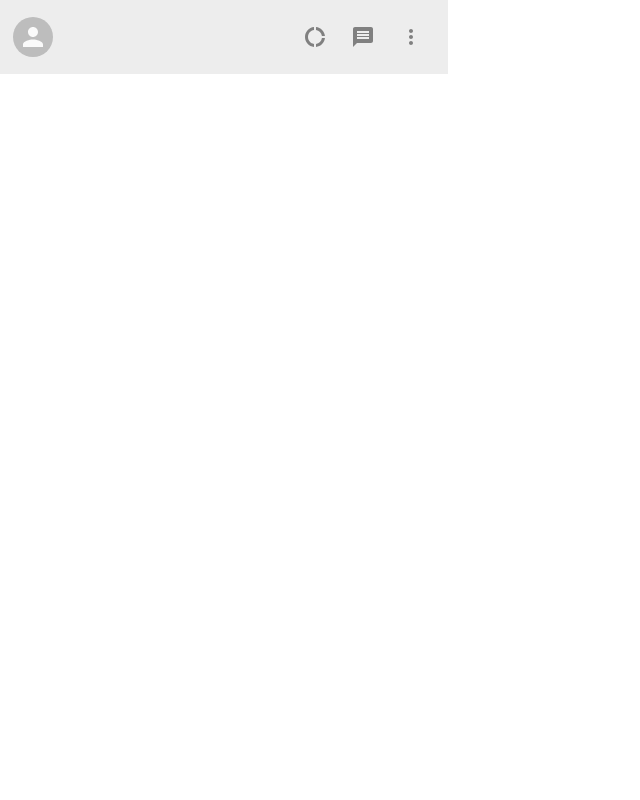
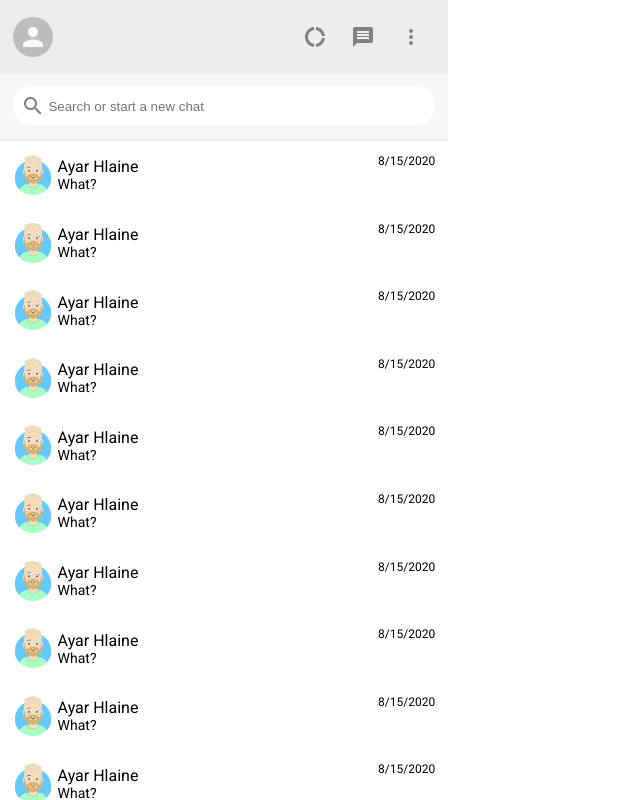
Before and after one commit to ayarhlaine/whatsapp-clone, a React (Create React App) app: page / in a window 1280 px wide. Shown: the whole page, without its empty margins (0-640 px from the left). Built offline with nearby package versions, Linux system fonts and the light colour scheme.

Commit message:
Added Side Bar Messages

```diff
--- a/src/Sidebar/Sidebar.jsx
+++ b/src/Sidebar/Sidebar.jsx
@@ -1,10 +1,20 @@
-import React from 'react';
+import React, { useState } from 'react';
 import { Avatar, IconButton } from '@material-ui/core';
 import DonutLargeOutlinedIcon from '@material-ui/icons/DonutLargeOutlined';
 import MessageIcon from '@material-ui/icons/Message';
 import MoreVertIcon from '@material-ui/icons/MoreVert';
+import SearchIcon from '@material-ui/icons/Search';
+import ArrowBackIcon from '@material-ui/icons/ArrowBack';
 import './Sidebar.scss';
+import SidebarMessage from './SidebarMessage/SidebarMessage';
 function Sidebar() {
+    const [isInputFocus, setIsInputFocus] = useState(false);
+    const onInputFocusIn = () => {
+        setIsInputFocus(true);
+    }
+    const onInputFocusOut = () => {
+        setIsInputFocus(false);
+    }
     return (
         <div className="sidebar">
             <div className="sidebar__header">
@@ -21,9 +31,41 @@ function Sidebar() {
                     </IconButton>
                 </div>
             </div>
-            {/* Sidebar Header */}
-            {/* Sidebar Search*/}
-            {/* Sidebar Messages */}
+            <div className={`sidebar__search ${isInputFocus ? 'sidebar__search--focus':''}`}>
+                <div className="sidebar__searchContainer">
+                    {
+                        isInputFocus ?
+                        <ArrowBackIcon />:
+                        <SearchIcon />
+                    }
+                    <input type="text"
+                    name="searchmessage"
+                    id="searchmessage"
+                    placeholder={'Search or start a new chat'}
+                    onBlur={onInputFocusOut}
+                    onFocus={onInputFocusIn}/>
+                </div>
+            </div>
+            <hr/>
+            <div className="sidebar__messages">
+                <SidebarMessage />
+                <SidebarMessage />
+                <SidebarMessage />
+                <SidebarMessage />
+                <SidebarMessage />
+                <SidebarMessage />
+                <SidebarMessage />
+                <SidebarMessage />
+                <SidebarMessage />
+                <SidebarMessage />
+                <SidebarMessage />
+                <SidebarMessage />
+                <SidebarMessage />
+                <SidebarMessage />
+                <SidebarMessage />
+                <SidebarMessage />
+                <SidebarMessage />
+            </div>
         </div>
     )
 }
--- a/src/Sidebar/Sidebar.scss
+++ b/src/Sidebar/Sidebar.scss
@@ -2,8 +2,11 @@
 .sidebar {
     display: flex;
     flex: 0.35;
-    background-color: blue;
+    height: 100vh;
     flex-direction: column;
+    hr{
+        border: 1px solid $whats-app-background-gray;
+    }
 }
 .sidebar__header{
     display: flex;
@@ -16,8 +19,51 @@
         align-items: center;
         margin-left: auto;
         .MuiSvgIcon-root{
-            // margin-right: 1rem;
             color: gray;
         }
     }
 }
+.sidebar__search{
+    display: flex;
+    align-items: center;
+    padding: 0.8rem;
+    background-color: $whats-app-background-light-gray;
+    .sidebar__searchContainer{
+        flex: 1;
+        display: flex;
+        align-items: center;
+        background-color: white;
+        padding: 0.5rem;
+        border-radius: 25px;
+        .MuiSvgIcon-root{
+            margin-right: 0.1rem;
+            color: gray;
+        }
+        input{
+            flex: 1;
+            border: none;
+        }
+        input:focus{
+            outline: none;
+        }
+    }
+}
+.sidebar__search--focus{
+    background-color: white;
+    transition: box-shadow .18s ease-out,background-color .25s ease-out;
+    transition-property: box-shadow, background-color;
+    transition-duration: 0.18s, 0.25s;
+    transition-timing-function: ease-out, ease-out;
+    transition-delay: 0s, 0s;
+    box-shadow: 0 2px 3px $box-shadow-color;
+    .sidebar__searchContainer{
+        .MuiSvgIcon-root{
+            margin-right: 0.1rem;
+            color: $whats-app-blue-light;
+        }
+    }
+}
+.sidebar__messages{
+    overflow-y: auto;
+    scrollbar-width: thin;
+}
--- /dev/null
+++ b/src/Sidebar/SidebarMessage/SidebarMessage.jsx
@@ -0,0 +1,22 @@
+import React from 'react';
+import { Avatar } from '@material-ui/core';
+import ExpandMoreIcon from '@material-ui/icons/ExpandMore';
+import './SidebarMessage.scss';
+
+function SidebarMessage() {
+    return (
+        <div className="sidebarMessage">
+            <Avatar src={`${process.env.PUBLIC_URL}/images/avatar.png`}/>
+            <div className="sidebarMessage__message">
+                <h3>Ayar Hlaine</h3>
+                <p>What?</p>
+            </div>
+            <div className="sidebarMessage__time">
+                <p>8/15/2020</p>
+                <ExpandMoreIcon className="sidebarMessage__expand"/>
+            </div>
+        </div>
+    )
+}
+
+export default SidebarMessage
--- /dev/null
+++ b/src/Sidebar/SidebarMessage/SidebarMessage.scss
@@ -0,0 +1,35 @@
+@import 'styles/colors';
+.sidebarMessage{
+    display: flex;
+    align-items: center;
+    padding: 0.8rem;
+    .sidebarMessage__message{
+        flex: 1;
+        padding-left: 0.3rem;
+        h3{
+            font-size: 16px;
+            font-weight: 500;
+        }
+        p{
+            font-size: 14px;
+        }
+    }
+    .sidebarMessage__time{
+        text-align: right;
+        p{
+            font-size: 12px;
+        }
+        .sidebarMessage__expand{
+            color: white;
+        }
+    }
+}
+.sidebarMessage:hover{
+    cursor: pointer;
+    background-color: $whats-app-background-light-gray;
+    .sidebarMessage__time{
+        .sidebarMessage__expand{
+            color: gray;
+        }
+    }
+}
--- a/src/index.scss
+++ b/src/index.scss
@@ -8,4 +8,5 @@ body {
   font-family: 'Roboto', sans-serif;
   -webkit-font-smoothing: antialiased;
   -moz-osx-font-smoothing: grayscale;
+  overflow: hidden;
 }
--- a/src/styles/_colors.scss
+++ b/src/styles/_colors.scss
@@ -1 +1,5 @@
 $whats-app-background-gray: #ededed;
+$whats-app-background-light-gray: #f6f6f6;
+$whats-app-blue-light: #00a5f4;
+
+$box-shadow-color: rgba(0,0,0,0.08);
```
Also changed, not shown: public/images/avatar.png (added).
